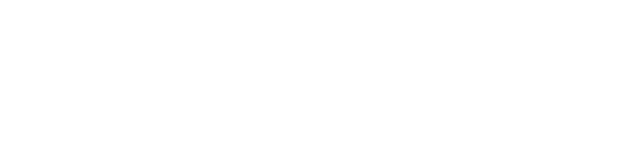
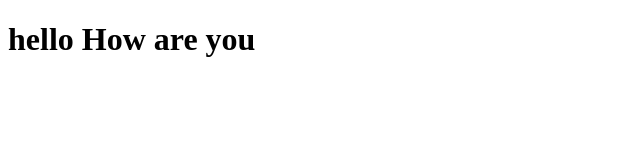
Before and after one commit to krushnapansare85/project2, a plain HTML site: page index.html in a window 1280 px wide. Shown: the whole page, without its empty margins (0-640 px from the left). Drawn offline with Linux system fonts and the light colour scheme.

Commit message:
this is the frist commit

```diff
--- a/index.html
+++ b/index.html
@@ -6,6 +6,7 @@
     <title>this is the sample project</title>
 </head>
 <body>
+    <h1> hello How are you</h1>
 
 </body>
 </html>
```
